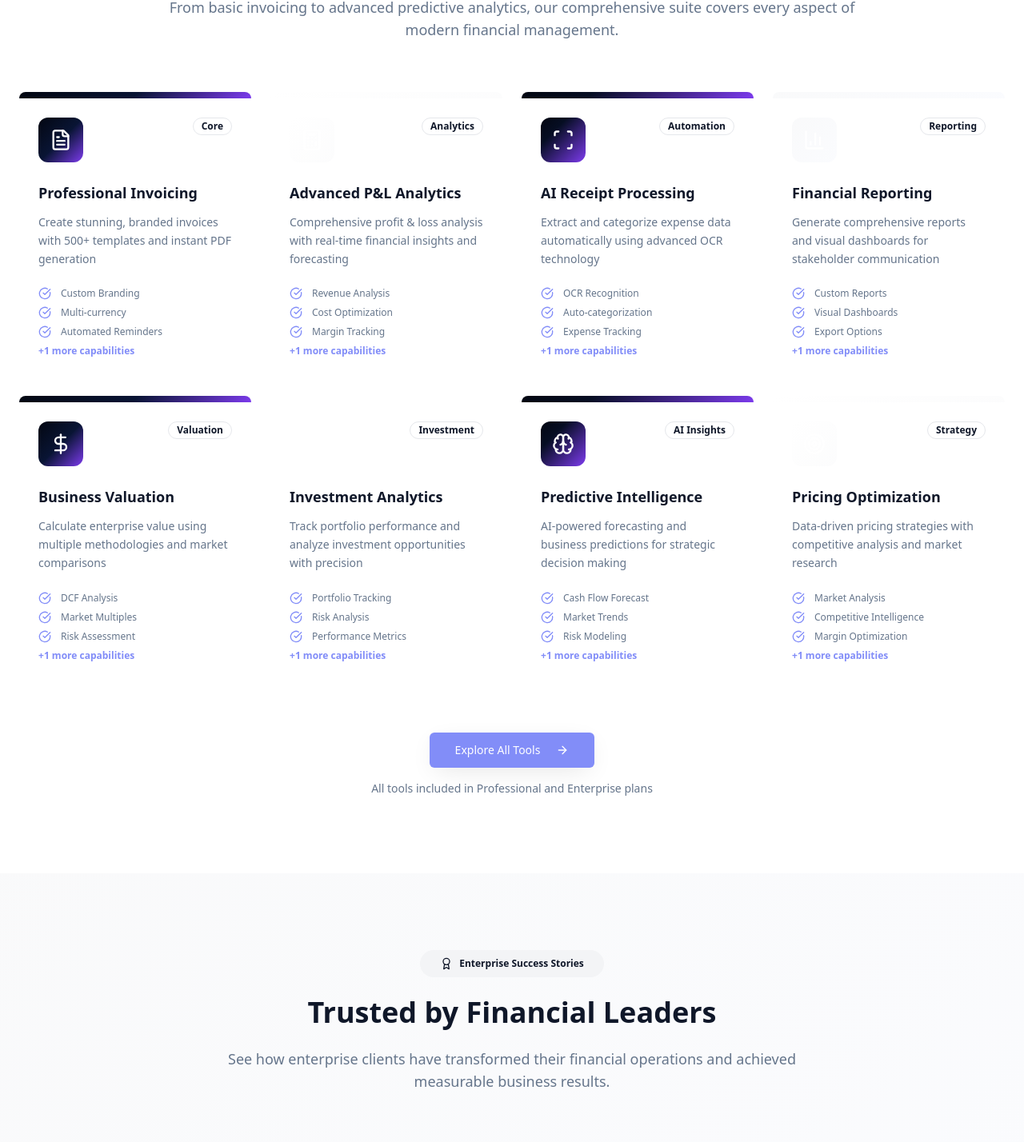
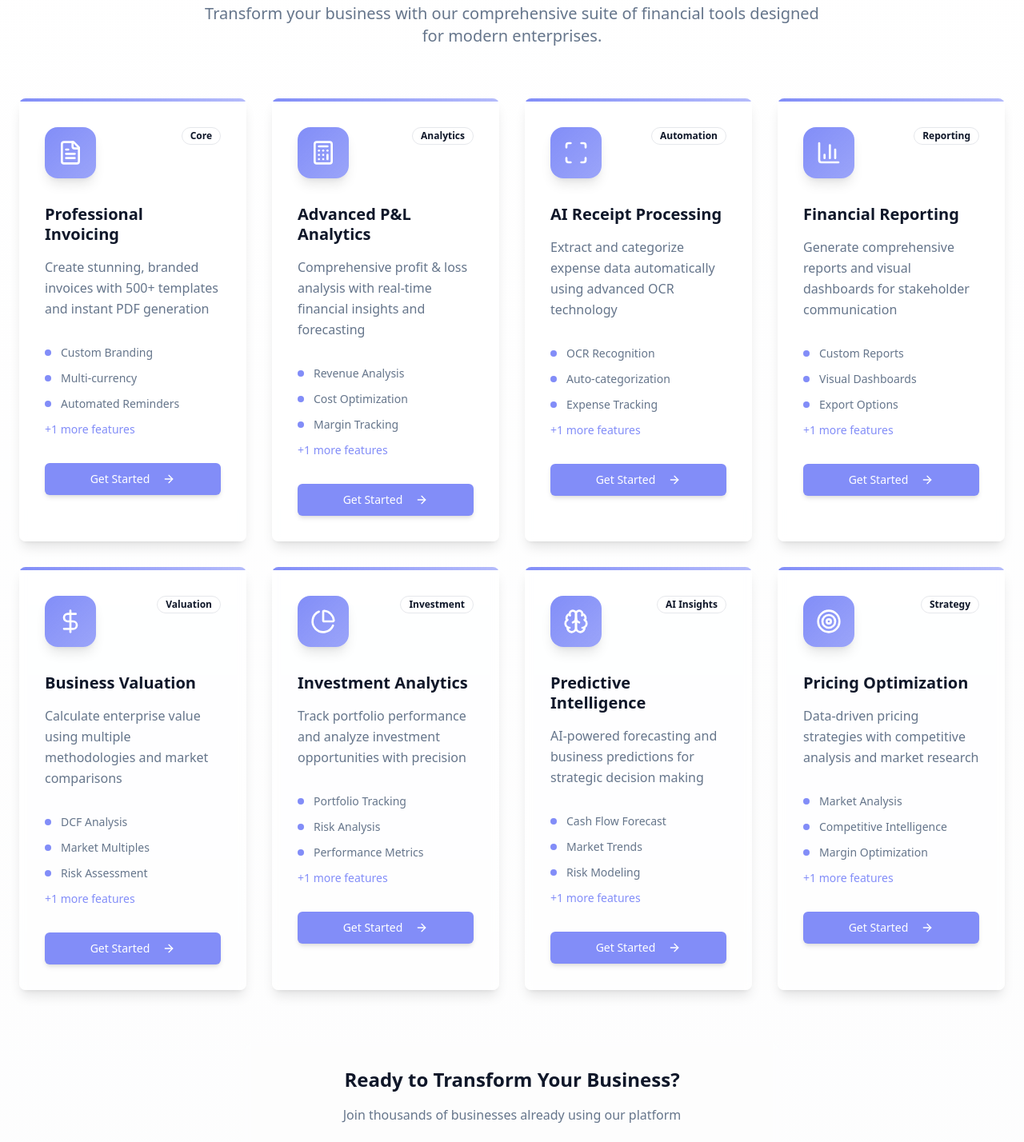
Before and after one commit to faisalghani12/react-seedling-repo-30, a React (Vite) app: page / in a window 1280 px wide. Shown: the part 1582-3010 px from the top of the page at 80% size. Built offline with nearby package versions, Linux system fonts and the light colour scheme; what @react-pdf/renderer would draw is missing.

Commit message:
Refactor Home page section

```diff
--- a/src/pages/Home.tsx
+++ b/src/pages/Home.tsx
@@ -317,56 +317,126 @@ const Home = () => {
       </section>
 
       {/* Complete Financial Suite */}
-      <section className="py-16 md:py-24 bg-background">
+      <section className="py-16 md:py-24 bg-gradient-to-b from-background to-muted/20">
         <div className="container mx-auto px-6">
           <div className="text-center mb-12 md:mb-16">
             <Badge
               variant="secondary"
-              className="mb-4 md:mb-6 px-4 md:px-6 py-2"
+              className="mb-6 px-6 py-2 bg-primary/10 text-primary border-primary/20"
             >
               <Sparkles className="w-4 h-4 mr-2" />
               Complete Financial Platform
             </Badge>
-            <h2 className="text-2xl md:text-4xl font-bold text-foreground mb-4 md:mb-6">
+            <h2 className="text-3xl md:text-5xl font-bold text-foreground mb-6 tracking-tight">
               Everything You Need in One Platform
             </h2>
-            <p className="text-base md:text-lg text-muted-foreground max-w-4xl mx-auto">
-              From basic invoicing to advanced predictive analytics, our
-              comprehensive suite covers every aspect of modern financial
-              management.
+            <p className="text-lg md:text-xl text-muted-foreground max-w-3xl mx-auto leading-relaxed">
+              Transform your business with our comprehensive suite of financial tools designed for modern enterprises.
             </p>
           </div>
 
-          {/* Mobile: Show top 4 tools */}
-          <div className="grid grid-cols-1 md:grid-cols-2 lg:grid-cols-4 gap-4 md:gap-6 md:hidden">
+          {/* Mobile: Show top 4 tools with CTAs */}
+          <div className="grid grid-cols-1 gap-6 md:hidden">
             {financialSuite.slice(0, 4).map((tool, index) => {
               const Icon = tool.icon;
               return (
                 <Card
                   key={index}
-                  className="group border-0 shadow-card hover:shadow-elegant transition-all duration-300 overflow-hidden"
+                  className="group border-0 bg-card/50 backdrop-blur-sm shadow-lg hover:shadow-xl transition-all duration-500 overflow-hidden hover:scale-[1.02]"
                 >
-                  <CardContent className="p-4">
-                    <div className="flex items-center gap-4 mb-4">
-                      <div
-                        className={`w-12 h-12 bg-${tool.gradient} rounded-lg flex items-center justify-center flex-shrink-0`}
-                      >
-                        <Icon className="w-6 h-6 text-white" />
+                  <CardContent className="p-6">
+                    <div className="flex items-start gap-4 mb-6">
+                      <div className="w-16 h-16 bg-gradient-to-br from-primary to-primary/80 rounded-2xl flex items-center justify-center flex-shrink-0 shadow-lg">
+                        <Icon className="w-8 h-8 text-white" />
                       </div>
-                      <div className="flex-1 min-w-0">
-                        <h3 className="font-bold text-base text-foreground mb-1 group-hover:text-primary transition-colors truncate">
+                      <div className="flex-1">
+                        <div className="flex items-center gap-2 mb-2">
+                          <h3 className="font-bold text-xl text-foreground group-hover:text-primary transition-colors">
                             {tool.title}
                           </h3>
-                        <Badge variant="outline" className="text-xs">
+                          <Badge variant="secondary" className="text-xs bg-muted">
                             {tool.category}
                           </Badge>
                         </div>
-                    </div>
-                    <p className="text-sm text-muted-foreground mb-3 leading-relaxed">
+                        <p className="text-muted-foreground leading-relaxed mb-4">
                           {tool.description}
                         </p>
-                    <div className="text-xs text-primary font-semibold">
-                      {tool.features.length} key features included
+                      </div>
+                    </div>
+
+                    <div className="grid grid-cols-2 gap-2 mb-6">
+                      {tool.features.slice(0, 4).map((feature, featureIndex) => (
+                        <div key={featureIndex} className="flex items-center gap-2">
+                          <div className="w-1.5 h-1.5 bg-primary rounded-full"></div>
+                          <span className="text-sm text-muted-foreground">{feature}</span>
+                        </div>
+                      ))}
+                    </div>
+
+                    <Button
+                      className="w-full group/btn"
+                      onClick={() => navigate("/dashboard")}
+                    >
+                      Try {tool.title}
+                      <ArrowRight className="ml-2 w-4 h-4 transition-transform group-hover/btn:translate-x-1" />
+                    </Button>
+                  </CardContent>
+                </Card>
+              );
+            })}
+          </div>
+
+          {/* Desktop: Show all tools with enhanced design */}
+          <div className="hidden md:grid md:grid-cols-2 lg:grid-cols-3 xl:grid-cols-4 gap-8">
+            {financialSuite.map((tool, index) => {
+              const Icon = tool.icon;
+              return (
+                <Card
+                  key={index}
+                  className="group border-0 bg-card/60 backdrop-blur-sm shadow-lg hover:shadow-2xl transition-all duration-700 overflow-hidden hover:-translate-y-3 hover:scale-[1.02] relative"
+                >
+                  <div className="absolute inset-0 bg-gradient-to-br from-primary/5 via-transparent to-primary/10 opacity-0 group-hover:opacity-100 transition-opacity duration-500"></div>
+
+                  <CardContent className="p-0 relative z-10">
+                    <div className="h-1 bg-gradient-to-r from-primary to-primary/60"></div>
+                    <div className="p-8">
+                      <div className="flex items-start justify-between mb-8">
+                        <div className="w-16 h-16 bg-gradient-to-br from-primary to-primary/80 rounded-2xl flex items-center justify-center shadow-lg group-hover:shadow-xl transition-shadow duration-500">
+                          <Icon className="w-8 h-8 text-white" />
+                        </div>
+                        <Badge variant="outline" className="bg-background/80 backdrop-blur-sm">
+                          {tool.category}
+                        </Badge>
+                      </div>
+
+                      <h3 className="font-bold text-xl text-foreground mb-4 group-hover:text-primary transition-colors leading-tight">
+                        {tool.title}
+                      </h3>
+                      <p className="text-muted-foreground mb-8 leading-relaxed">
+                        {tool.description}
+                      </p>
+
+                      <div className="space-y-3 mb-8">
+                        {tool.features.slice(0, 3).map((feature, featureIndex) => (
+                          <div key={featureIndex} className="flex items-center gap-3">
+                            <div className="w-2 h-2 bg-primary rounded-full flex-shrink-0"></div>
+                            <span className="text-sm text-muted-foreground">{feature}</span>
+                          </div>
+                        ))}
+                        {tool.features.length > 3 && (
+                          <div className="text-sm text-primary font-medium">
+                            +{tool.features.length - 3} more features
+                          </div>
+                        )}
+                      </div>
+
+                      <Button
+                        className="w-full group/btn shadow-md hover:shadow-lg transition-shadow"
+                        onClick={() => navigate("/dashboard")}
+                      >
+                        Get Started
+                        <ArrowRight className="ml-2 w-4 h-4 transition-transform group-hover/btn:translate-x-1" />
+                      </Button>
                     </div>
                   </CardContent>
                 </Card>
@@ -374,74 +444,29 @@ const Home = () => {
             })}
           </div>
 
-          {/* Desktop: Show all tools */}
-          <div className="hidden md:grid md:grid-cols-2 lg:grid-cols-4 gap-6">
-            {financialSuite.map((tool, index) => {
-              const Icon = tool.icon;
-              return (
-                <Card
-                  key={index}
-                  className="group border-0 shadow-card hover:shadow-premium transition-all duration-500 hover:-translate-y-2 overflow-hidden"
-                >
-                  <CardContent className="p-0">
-                    <div className={`h-2 bg-${tool.gradient}`} />
-                    <div className="p-6">
-                      <div className="flex items-start justify-between mb-6">
-                        <div
-                          className={`w-14 h-14 bg-${tool.gradient} rounded-xl flex items-center justify-center`}
-                        >
-                          <Icon className="w-7 h-7 text-white" />
-                        </div>
-                        <Badge variant="outline" className="text-xs">
-                          {tool.category}
-                        </Badge>
-                      </div>
-
-                      <h3 className="font-bold text-lg text-foreground mb-3 group-hover:text-primary transition-colors">
-                        {tool.title}
-                      </h3>
-                      <p className="text-sm text-muted-foreground mb-6 leading-relaxed">
-                        {tool.description}
-                      </p>
-
-                      <div className="space-y-2">
-                        {tool.features
-                          .slice(0, 3)
-                          .map((feature, featureIndex) => (
-                            <div
-                              key={featureIndex}
-                              className="flex items-center gap-3"
-                            >
-                              <CheckCircle className="w-4 h-4 text-primary flex-shrink-0" />
-                              <span className="text-xs text-muted-foreground">
-                                {feature}
-                              </span>
-                            </div>
-                          ))}
-                        <div className="text-xs text-primary font-semibold mt-3">
-                          +{tool.features.length - 3} more capabilities
-                        </div>
-                      </div>
-                    </div>
-                  </CardContent>
-                </Card>
-              );
-            })}
-          </div>
-
-          <div className="text-center mt-12 md:mt-16">
+          <div className="text-center mt-16">
+            <div className="bg-card/30 backdrop-blur-sm rounded-2xl p-8 max-w-2xl mx-auto">
+              <h3 className="text-2xl font-bold text-foreground mb-4">Ready to Transform Your Business?</h3>
+              <p className="text-muted-foreground mb-6">Join thousands of businesses already using our platform</p>
+              <div className="flex flex-col sm:flex-row gap-4 justify-center">
                 <Button
                   size="lg"
                   onClick={() => navigate("/dashboard")}
-              className="shadow-elegant group px-6 md:px-8 py-3 md:py-4 w-full md:w-auto"
+                  className="shadow-lg group px-8 py-4"
                 >
-              <span className="md:hidden">Explore Tools</span>
-              <span className="hidden md:inline">Explore All Tools</span>
+                  Start Free Trial
                   <ArrowRight className="ml-3 w-5 h-5 transition-transform group-hover:translate-x-1" />
                 </Button>
-            <p className="text-sm text-muted-foreground mt-4 hidden md:block">
-              All tools included in Professional and Enterprise plans
-            </p>
+                <Button
+                  size="lg"
+                  variant="outline"
+                  onClick={() => navigate("/templates")}
+                  className="px-8 py-4"
+                >
+                  View Templates
+                </Button>
+              </div>
+            </div>
           </div>
         </div>
       </section>
```
Lines whose indentation alone changed are shown as unchanged.
